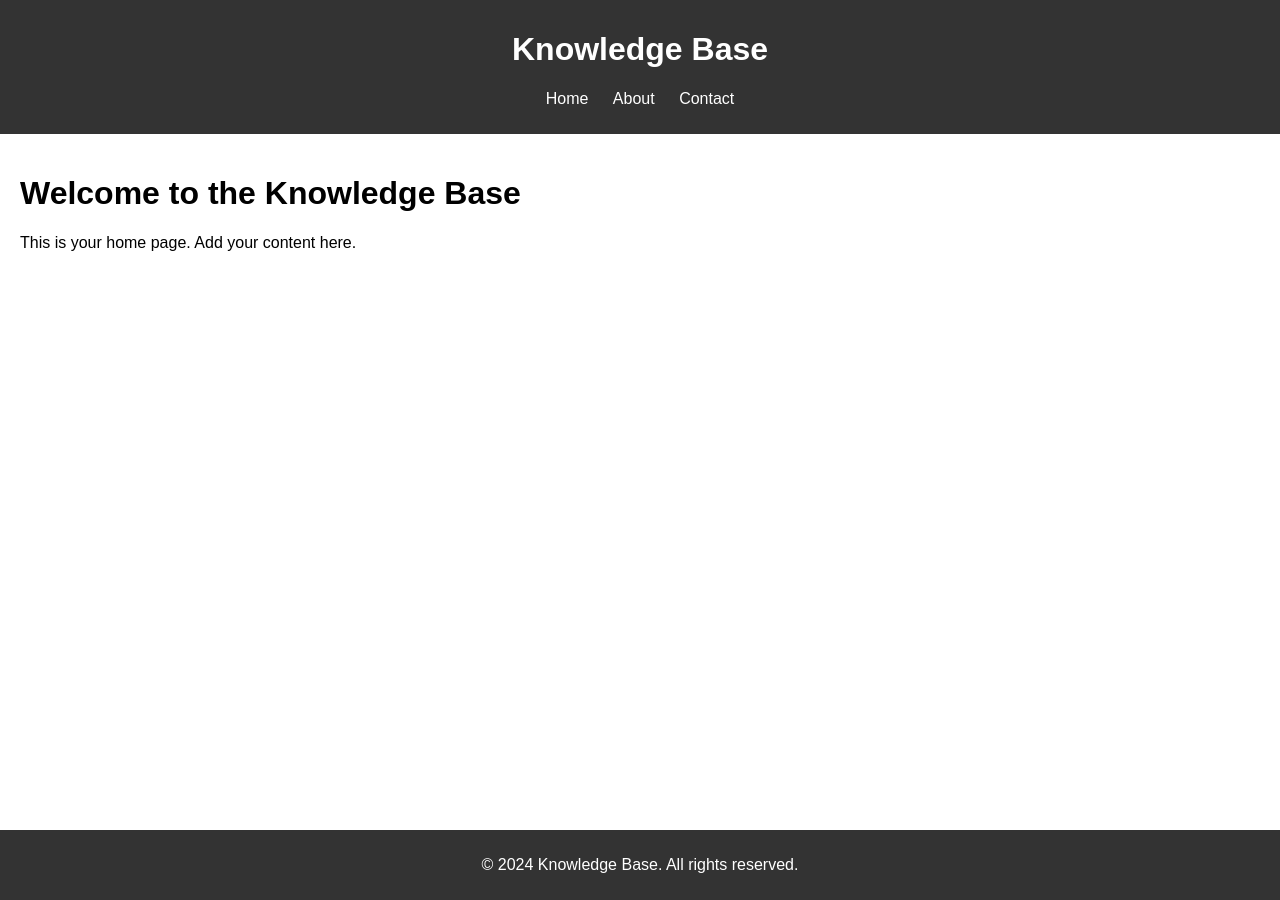
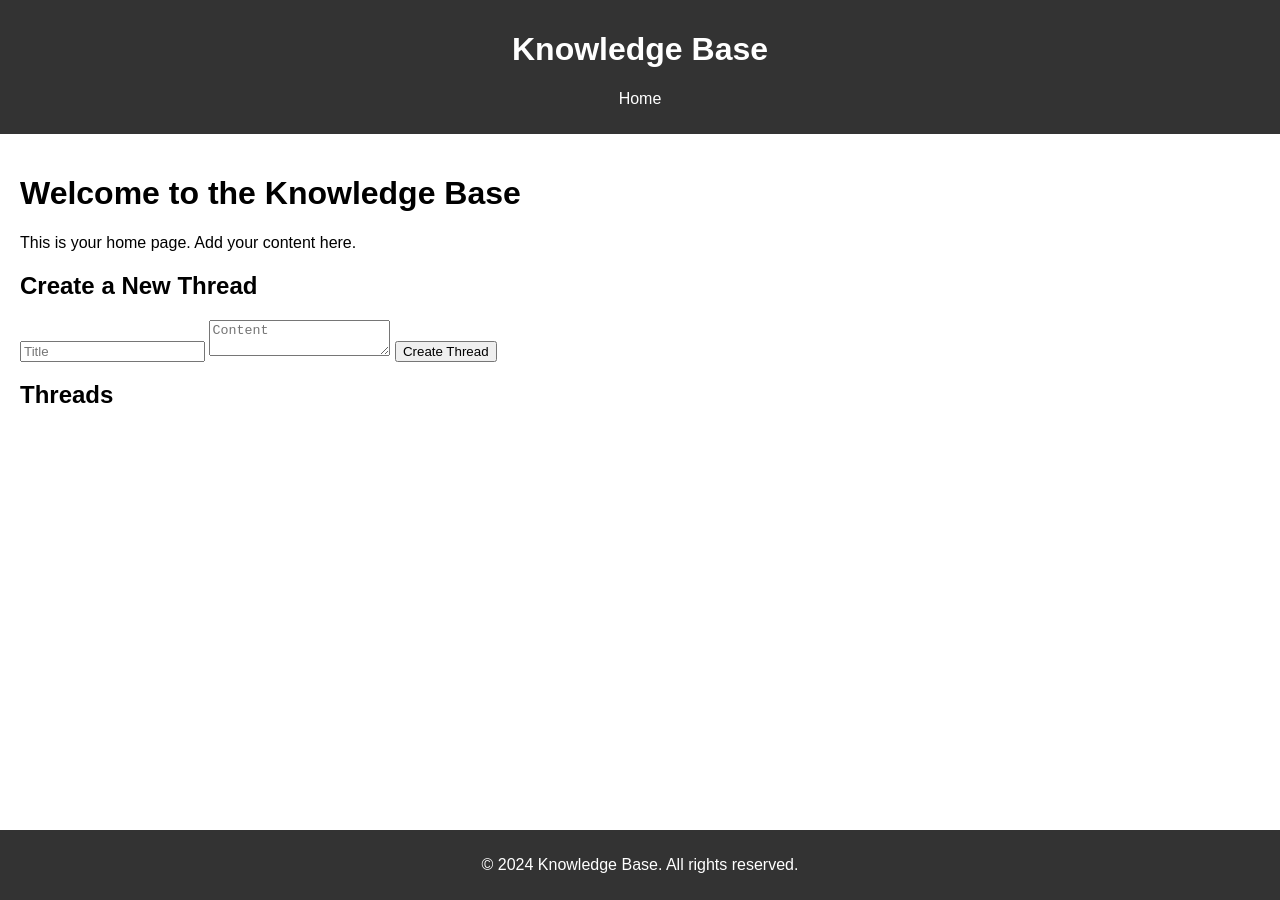
Before and after one commit to manishkamarapu/site, a Jekyll site: the page built from index.md, in a window 1280 px wide. Built offline with Jekyll 4.4.1, drawn with Linux system fonts in a browser that asks for light colours; a script that is not in the unit is left out.

Commit message:
Update default.html

```diff
--- a/_layouts/default.html
+++ b/_layouts/default.html
@@ -5,6 +5,7 @@
   <meta name="viewport" content="width=device-width, initial-scale=1.0">
   <title>{{ page.title }} - {{ site.title }}</title>
   <link rel="stylesheet" href="{{ '/css/styles.css' | relative_url }}">
+  <script src="{{ '/js/main.js' | relative_url }}" defer></script>
 </head>
 <body>
   <header>
@@ -12,13 +13,23 @@
     <nav>
       <ul>
         <li><a href="{{ '/' | relative_url }}">Home</a></li>
-        <li><a href="{{ '/about' | relative_url }}">About</a></li>
-        <li><a href="{{ '/contact' | relative_url }}">Contact</a></li>
       </ul>
     </nav>
   </header>
   <main>
     {{ content }}
+    <div>
+      <h2>Create a New Thread</h2>
+      <form id="thread-form">
+        <input type="text" id="thread-title" placeholder="Title" required>
+        <textarea id="thread-content" placeholder="Content" required></textarea>
+        <button type="submit">Create Thread</button>
+      </form>
+    </div>
+    <div>
+      <h2>Threads</h2>
+      <ul id="threads"></ul>
+    </div>
   </main>
   <footer>
     <p>&copy; {{ site.time | date: '%Y' }} {{ site.title }}. All rights reserved.</p>
```
